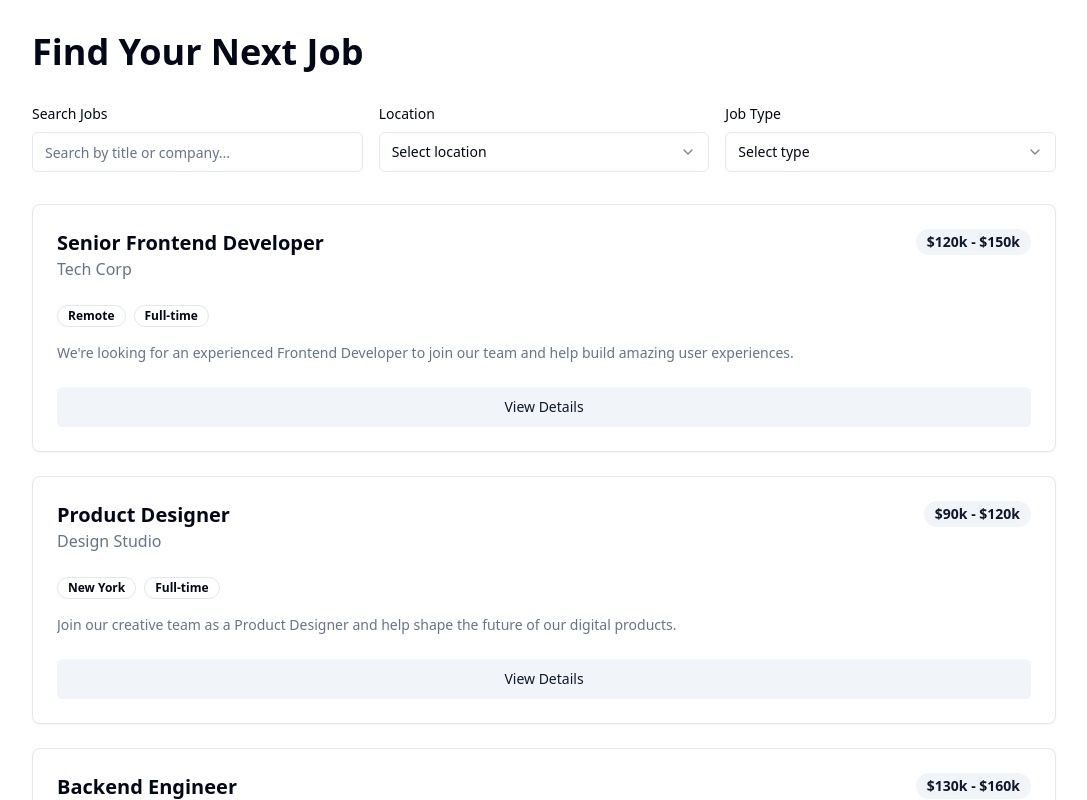
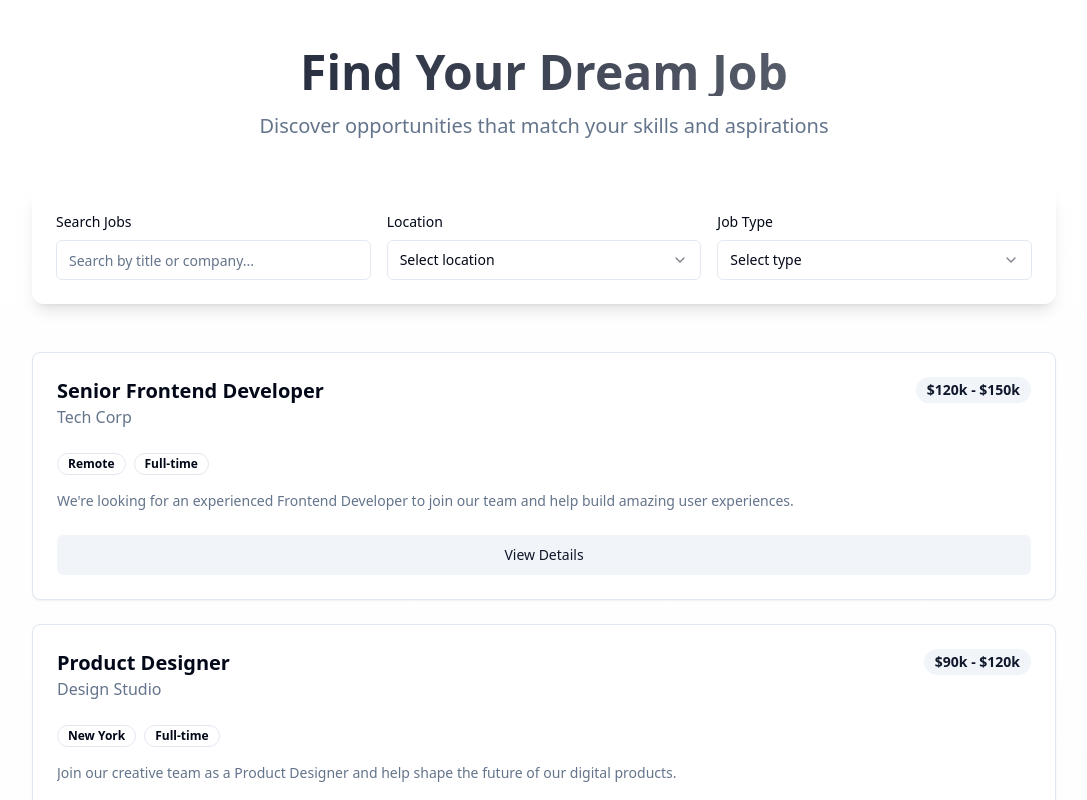
Before and after one commit to altanlabs/17e279-my-app, a React (Vite) app: page / in a window 1280 px wide. Shown: the top 800 px of the page, without its empty margins (96-1183 px from the left). Built offline with nearby package versions, Linux system fonts and the light colour scheme.

Commit message:
New commit

```diff
--- a/src/pages/index.tsx
+++ b/src/pages/index.tsx
@@ -1,8 +1,8 @@
 import { useState } from "react"
 import { JobCard } from "@/components/blocks/JobCard"
 import { SearchFilters } from "@/components/blocks/SearchFilters"
+import { motion } from "framer-motion"
 
-// Mock data for initial UI development
 const MOCK_JOBS = [
   {
     id: 1,
@@ -12,6 +12,7 @@ const MOCK_JOBS = [
     type: "Full-time",
     salary: "$120k - $150k",
     description: "We're looking for an experienced Frontend Developer to join our team and help build amazing user experiences.",
+    logo: "https://ui-avatars.com/api/?name=TC&background=6366f1&color=fff"
   },
   {
     id: 2,
@@ -21,6 +22,7 @@ const MOCK_JOBS = [
     type: "Full-time",
     salary: "$90k - $120k",
     description: "Join our creative team as a Product Designer and help shape the future of our digital products.",
+    logo: "https://ui-avatars.com/api/?name=DS&background=ec4899&color=fff"
   },
   {
     id: 3,
@@ -30,15 +32,25 @@ const MOCK_JOBS = [
     type: "Contract",
     salary: "$130k - $160k",
     description: "Looking for a skilled Backend Engineer to help scale our infrastructure and implement new features.",
+    logo: "https://ui-avatars.com/api/?name=SX&background=14b8a6&color=fff"
   },
 ]
+
+const container = {
+  hidden: { opacity: 0 },
+  show: {
+    opacity: 1,
+    transition: {
+      staggerChildren: 0.1
+    }
+  }
+}
 
 export default function JobBoard() {
   const [searchTerm, setSearchTerm] = useState("")
   const [selectedLocation, setSelectedLocation] = useState("")
   const [selectedType, setSelectedType] = useState("")
 
-  // Filter jobs based on search criteria
   const filteredJobs = MOCK_JOBS.filter((job) => {
     const matchesSearch =
       job.title.toLowerCase().includes(searchTerm.toLowerCase()) ||
@@ -56,43 +68,82 @@ export default function JobBoard() {
   })
 
   return (
-    <div className="container mx-auto py-8 px-4">
+    <div className="min-h-screen bg-gradient-to-b from-background to-muted/20">
+      <div className="container mx-auto py-12 px-4">
         <div className="max-w-5xl mx-auto">
-        <h1 className="text-4xl font-bold mb-8">Find Your Next Job</h1>
+          <div className="text-center mb-12">
+            <motion.h1
+              className="text-5xl font-bold mb-4 bg-clip-text text-transparent bg-gradient-to-r from-primary to-primary/60"
+              initial={{ opacity: 0, y: 20 }}
+              animate={{ opacity: 1, y: 0 }}
+              transition={{ duration: 0.5 }}
+            >
+              Find Your Dream Job
+            </motion.h1>
+            <motion.p
+              className="text-xl text-muted-foreground"
+              initial={{ opacity: 0, y: 20 }}
+              animate={{ opacity: 1, y: 0 }}
+              transition={{ duration: 0.5, delay: 0.1 }}
+            >
+              Discover opportunities that match your skills and aspirations
+            </motion.p>
+          </div>
 
-        <div className="mb-8">
+          <motion.div
+            className="mb-12 backdrop-blur-sm bg-background/50 p-6 rounded-xl shadow-lg"
+            initial={{ opacity: 0, y: 20 }}
+            animate={{ opacity: 1, y: 0 }}
+            transition={{ duration: 0.5, delay: 0.2 }}
+          >
             <SearchFilters
               onSearchChange={setSearchTerm}
               onLocationChange={setSelectedLocation}
               onTypeChange={setSelectedType}
             />
-        </div>
+          </motion.div>
 
-        <div className="grid gap-6">
-          {filteredJobs.map((job) => (
+          <motion.div
+            className="grid gap-6"
+            variants={container}
+            initial="hidden"
+            animate="show"
+          >
+            {filteredJobs.map((job, index) => (
+              <motion.div
+                key={job.id}
+                initial={{ opacity: 0, y: 20 }}
+                animate={{ opacity: 1, y: 0 }}
+                transition={{ duration: 0.5, delay: index * 0.1 }}
+              >
                 <JobCard
-              key={job.id}
                   title={job.title}
                   company={job.company}
                   location={job.location}
                   type={job.type}
                   salary={job.salary}
                   description={job.description}
+                  logo={job.logo}
                   onClick={() => {
-                // Will be implemented with routing later
-                console.log("View job:", job.id)
+                    window.location.href = `/jobs/${job.id}`
                   }}
                 />
+              </motion.div>
             ))}
 
             {filteredJobs.length === 0 && (
-            <div className="text-center py-12">
+              <motion.div
+                className="text-center py-12"
+                initial={{ opacity: 0 }}
+                animate={{ opacity: 1 }}
+              >
                 <h3 className="text-lg font-medium">No jobs found</h3>
                 <p className="text-muted-foreground">
                   Try adjusting your search filters
                 </p>
-            </div>
+              </motion.div>
             )}
+          </motion.div>
         </div>
       </div>
     </div>
```
Lines whose indentation alone changed are shown as unchanged.
